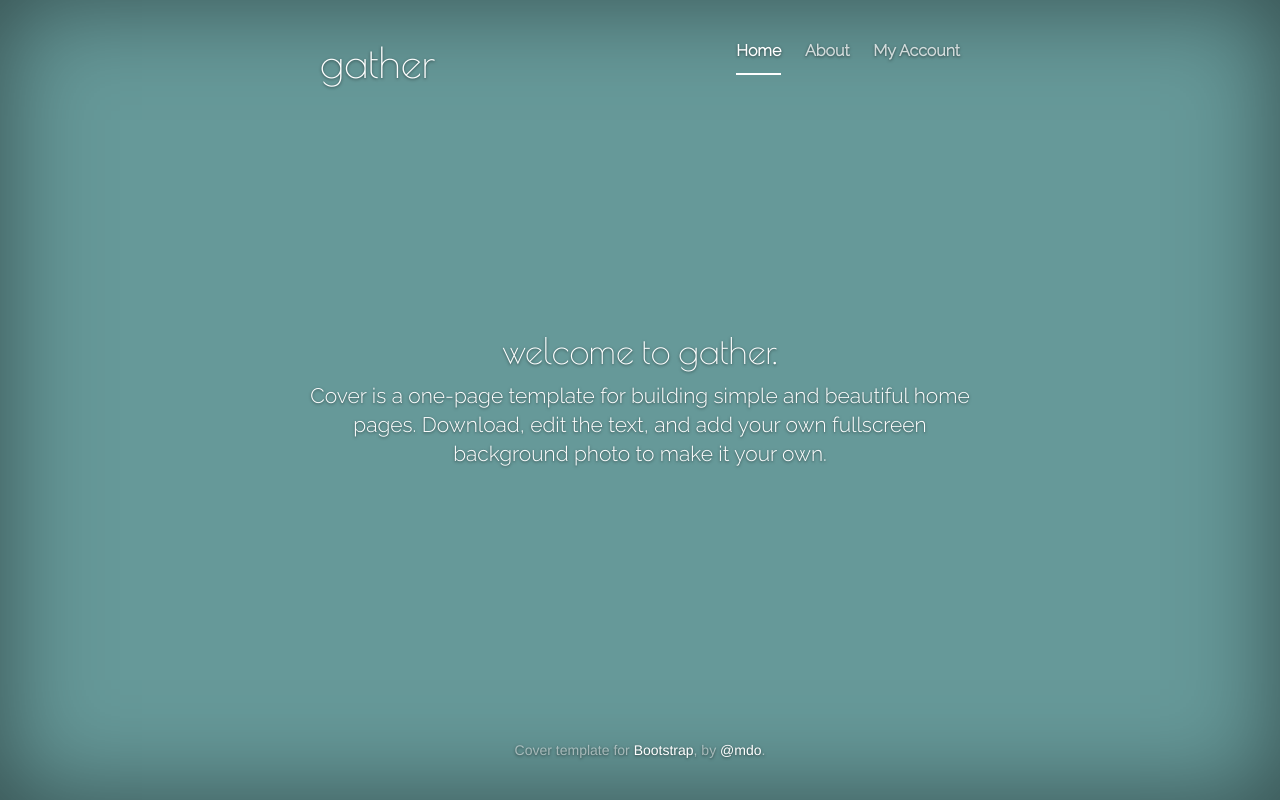
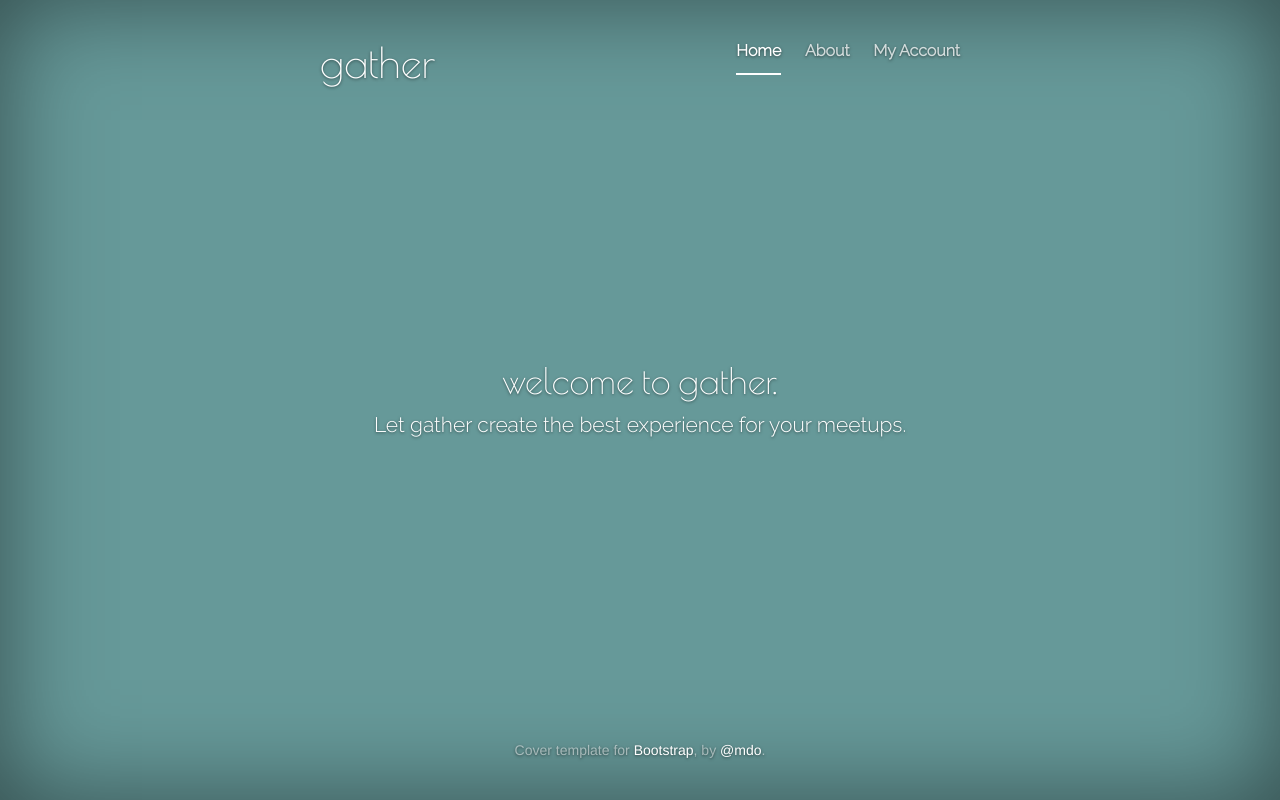
Before and after one commit to nwinters13/gather, a website: page index.html in a window 1280 px wide. Drawn offline with nearby package versions, Linux system fonts and the light colour scheme.

Commit message:
added a pretty subline

```diff
--- a/index.html
+++ b/index.html
@@ -43,7 +43,7 @@
 
           <div class="inner cover">
             <h1 class="cover-heading">welcome to gather.</h1>
-            <p class="lead">Cover is a one-page template for building simple and beautiful home pages. Download, edit the text, and add your own fullscreen background photo to make it your own.</p>
+            <p class="lead">Let gather create the best experience for your meetups.</p>
             <p class="lead">
           <div class="fb-login-button" data-max-rows="1" data-size="xlarge" data-show-faces="false" data-auto-logout-link="false"></div>
           <div id="status"></div>
```
